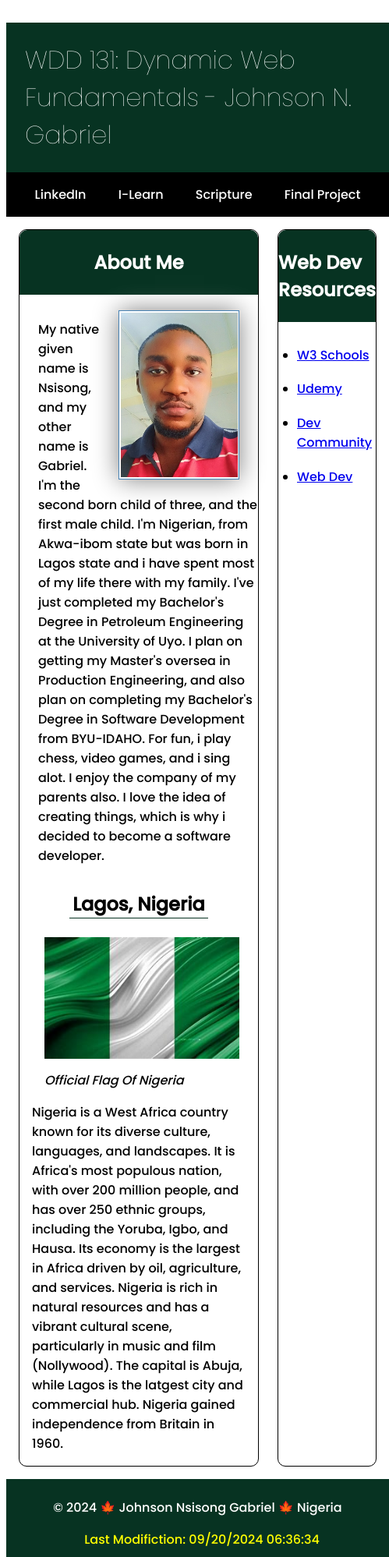
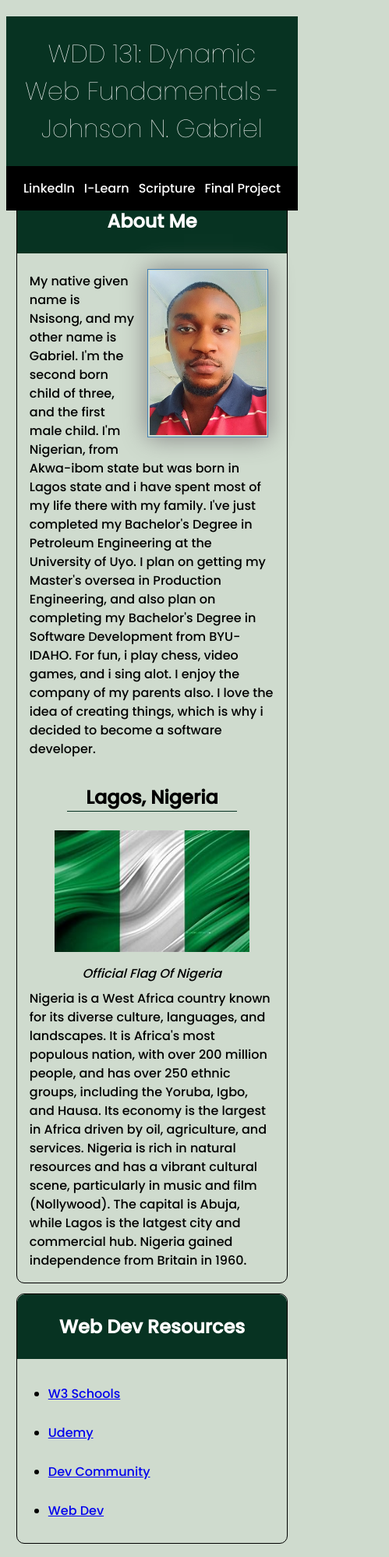
Before and after one commit to Mhiztacsong/wdd131, a plain HTML site: page index.html in a window 390 px wide. Shown: the top 1997 px of the page at 78% size, 499 px wide, since content can reach past the window. Drawn offline with Linux system fonts and the light colour scheme.

Commit message:
further home-page adjustment

```diff
--- a/scripts/getdates.js
+++ b/scripts/getdates.js
@@ -4,4 +4,4 @@ document.getElementById("currentyear").textContent = currentYear;
 
 const lastModifiedDate = document.lastModified;
 
-document.getElementById("lastModified").textContent = `Last Modifiction: ${lastModifiedDate}`;
+document.getElementById("lastModified").textContent = `Last Modification: ${lastModifiedDate}`;
--- a/styles/base.css
+++ b/styles/base.css
@@ -1,6 +1,7 @@
 body {
     font-family: "Poppins", sans-serif;
     font-weight: 500;
+    background-color: rgba(72, 116, 68, 0.26);
 }
 
 h1{
@@ -11,6 +12,7 @@ h1{
     padding: 1.5rem 0 1.5rem;
     margin-bottom: 0%;
     font-weight: 100;
+    text-align: center;
 
 }
 
@@ -34,8 +36,7 @@ main {
 .card1 {
     grid-column: 1/2;
     border-radius: 10px;
-    margin: 1rem;
-    background-color: white;
+    margin: 0.8rem;
     border: 1px solid black;
     display: grid;
 }
@@ -54,8 +55,7 @@ main {
 .card2 {
     grid-column: 2/3;
     border-radius: 10px;
-    margin: 1rem;
-    background-color: white;
+    margin: 0.8rem;
     border: 1px solid black;
 
 }
@@ -67,6 +67,7 @@ main {
     border-top-left-radius: 10px;
     display: flex;
     justify-content: center;
+    text-align: center;
     padding: 1.5rem 0 1.5rem;
     color: white;
 }
@@ -88,23 +89,25 @@ main {
 }
 
 .first p {
-    margin: 2rem 0 1rem 1.5rem;
+    margin: 1.5rem 1rem 1rem 1rem;
     padding: 0;
-
+    line-height: 1.5;
 }
 
 .second p {
     margin: 1rem 1rem 1rem 1rem;
+    line-height: 1.5;
 }
 
 figure {
     float: left;
-    margin: 0.5rem 1.5rem 1rem 2rem;
+    margin: 0.5rem 1.5rem 1rem 1rem;
 }
 
 figcaption {
     margin-top: .5rem;
     font-style: italic;
+    text-align: center;
 }
 
 .nig {
@@ -115,18 +118,23 @@ figcaption {
 }
 
 footer {
-    background-color: rgb(7, 51, 34);
-    color: white;
+    color: black;
     display: grid;
     justify-content: space-around;
-    padding: .5rem;
+    border-top: 1px solid rgba(0, 0, 0, 0.541);
+    margin: 2rem 2rem;
 }
+
+
+footer p {
+    text-align: center;
+}
+
 
 #lastModified {
     margin-bottom: 1rem;
     margin-top: 0rem;
-    color: yellow;
-    padding-left: 2.5rem;
+    color: rgb(7, 51, 34);
 }
 
 .hnav a:hover {
@@ -148,17 +156,27 @@ footer {
     main {
         display: grid;
         grid-template-columns: 1fr;
-    }
-
-    .web,h1 {
-        padding-left: 1.5rem;
+        display: block;
+        padding-top: 220px;
     }
 
     .webh2 {
         align-self: center;
     }
 
-    .card2 {
-        margin-left: 0.5rem;
+    h1 {
+        align-items: center;
+        padding-left: 1rem;
+        padding-right: 1rem;
+    }
+
+    header {
+        position: fixed;
+        top: 0;
+        margin-right: 0.5rem;
+    }
+
+    figure {
+        margin: .5rem 3rem;
     }
 }
```
